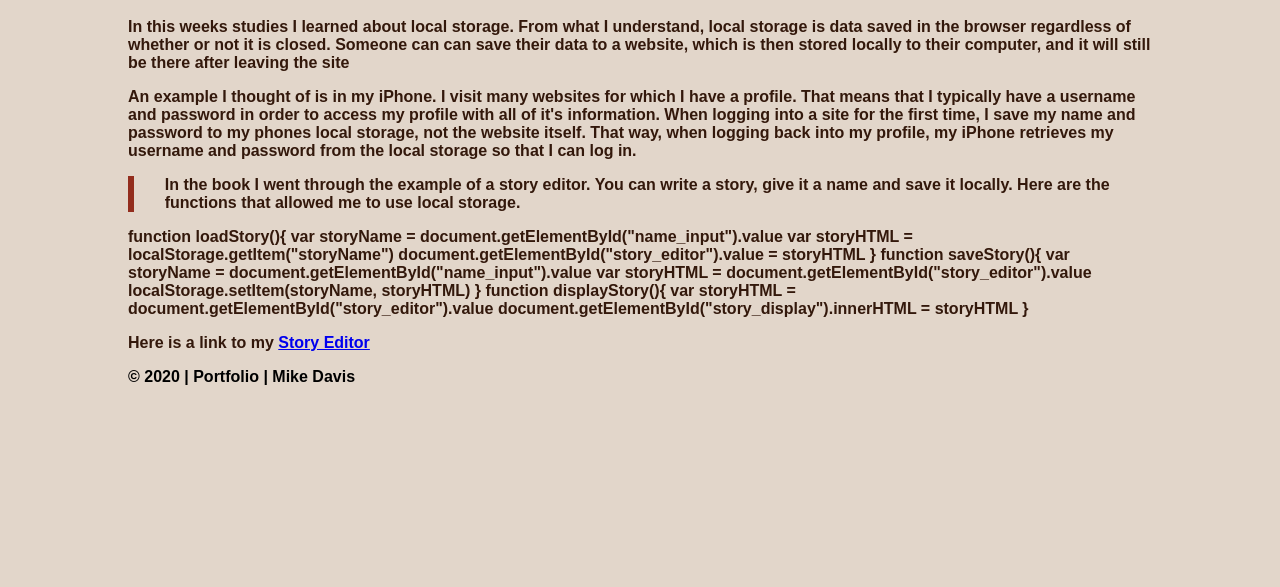
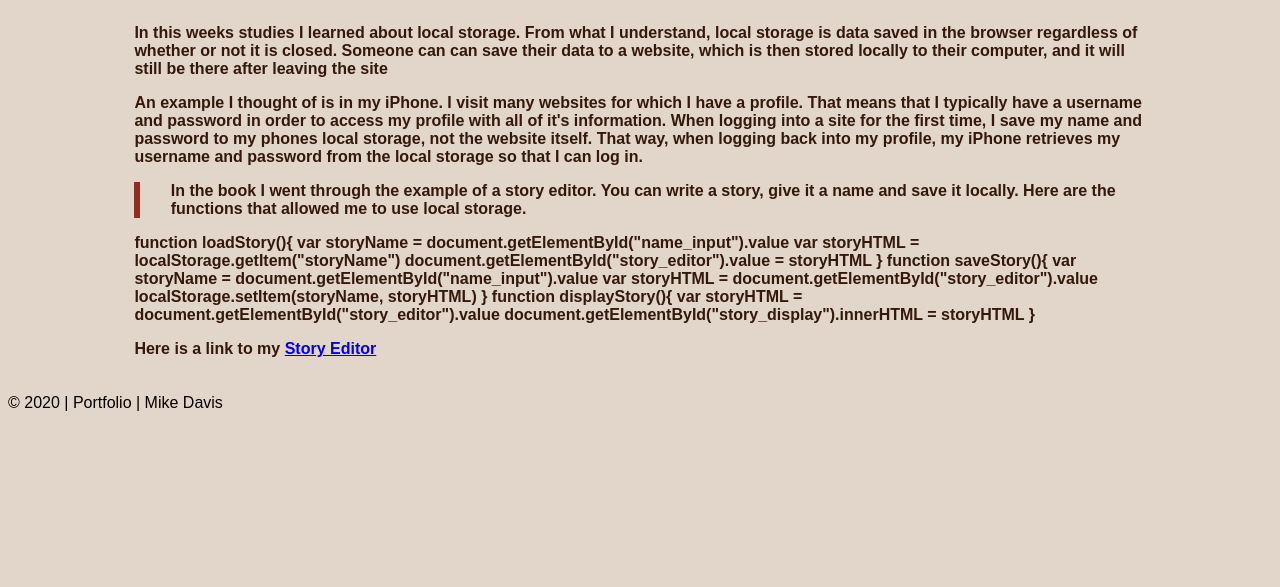
Before and after one commit to TheKwom/WDD-330, a plain HTML site: page Week-1/notes.html in a window 1280 px wide. Shown: the part 213-800 px from the top of the page. Drawn offline with Linux system fonts and the light colour scheme.

Commit message:
css edit, weeks 1-3

```diff
--- a/Week-1/main.css
+++ b/Week-1/main.css
@@ -1,11 +1,14 @@
 body	{
-	font-weight: 700;
+	background-color: #E2D6CA;
+	font-family: 'Josefin Sans', sans-serif;
+}
+
+main {
+    padding: 10px;
+    margin: 10px auto;
+    font-weight: 700;
 	width: 80%;
 	max-width: 100%;
-	background-color: #E2D6CA;
-	padding: 10px;
-	margin: 10px auto;
-	font-family: 'Josefin Sans', sans-serif;
 }
 
 .date	{
@@ -19,10 +22,6 @@ header	{
 
 p	{
 	color: #33180B;
-	font-size: 16px;
-}
-
-code {
 	font-size: 16px;
 }
 
--- a/Week-2/main.css
+++ b/Week-2/main.css
@@ -1,11 +1,14 @@
 body	{
-	font-weight: 700;
+	background-color: #E2D6CA;
+	font-family: 'Josefin Sans', sans-serif;
+}
+
+main {
+    padding: 10px;
+    margin: 10px auto;
+    font-weight: 700;
 	width: 80%;
 	max-width: 100%;
-	background-color: #E2D6CA;
-	padding: 10px;
-	margin: 10px auto;
-	font-family: 'Josefin Sans', sans-serif;
 }
 
 .date	{
@@ -19,10 +22,6 @@ header	{
 
 p	{
 	color: #33180B;
-	font-size: 16px;
-}
-
-code {
 	font-size: 16px;
 }
 
```
